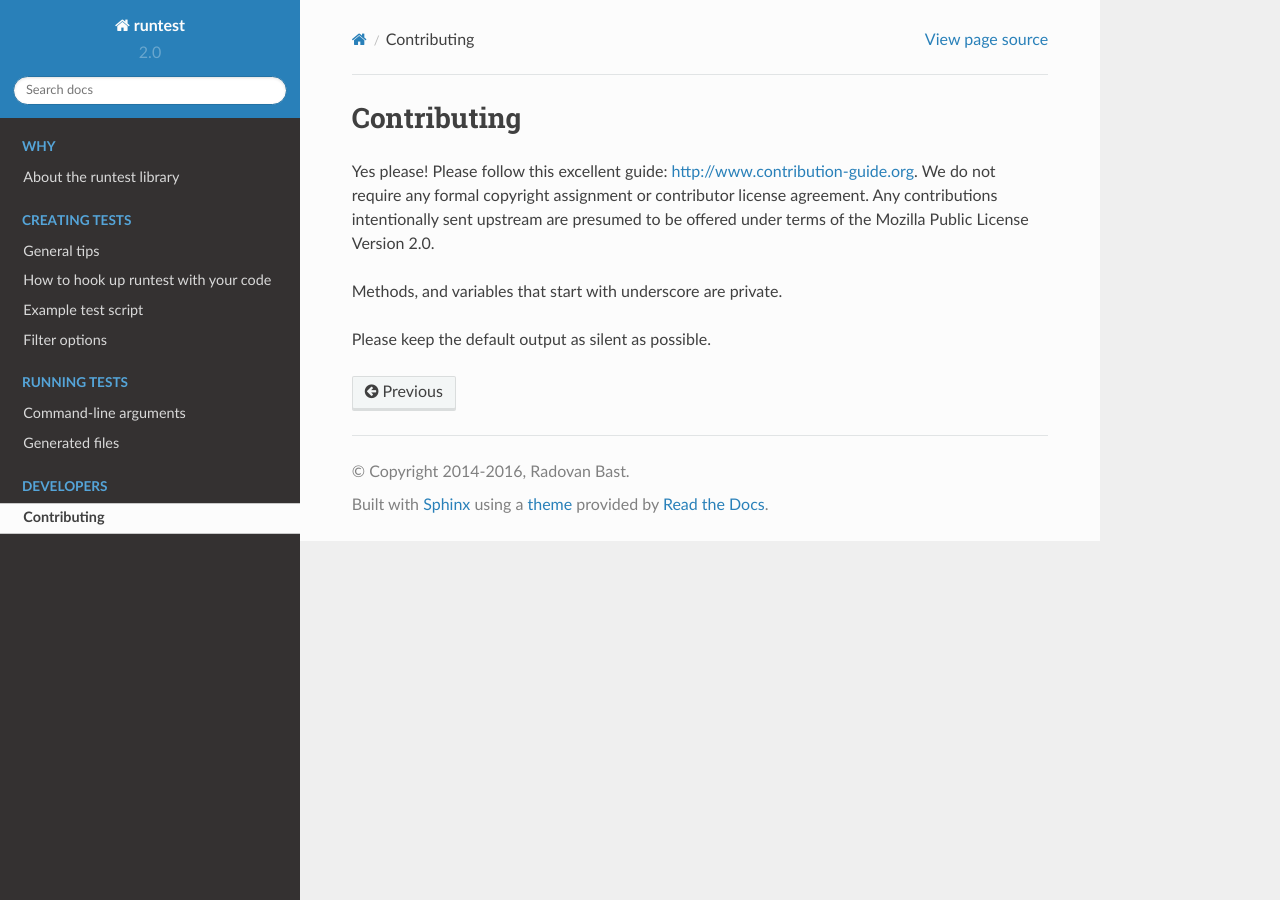
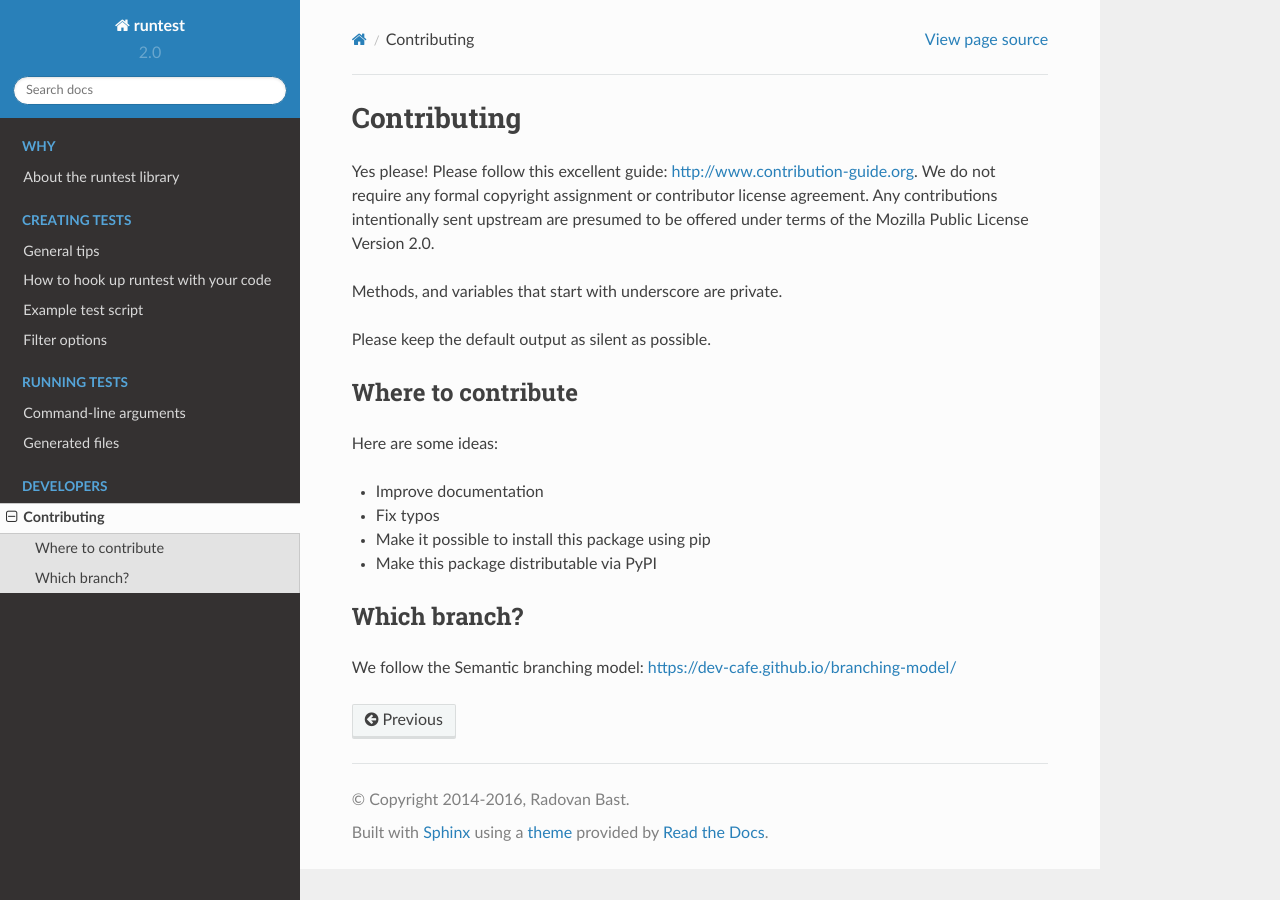
Before and after one commit to bast/runtest, a Sphinx documentation site: the page built from doc/developers/contributing.rst, in a window 1280 px wide. Built offline with Sphinx 7.4.7 and the Read the Docs theme 2.0.0, drawn with Linux system fonts in a browser that asks for light colours.

Commit message:
update contributing guide

```diff
--- a/doc/developers/contributing.rst
+++ b/doc/developers/contributing.rst
@@ -11,3 +11,20 @@ sent upstream are presumed to be offered under terms of the Mozilla Public Licen
 Methods, and variables that start with underscore are private.
 
 Please keep the default output as silent as possible.
+
+
+Where to contribute
+-------------------
+
+Here are some ideas:
+
+- Improve documentation
+- Fix typos
+- Make it possible to install this package using pip
+- Make this package distributable via PyPI
+
+
+Which branch?
+-------------
+
+We follow the Semantic branching model: https://dev-cafe.github.io/branching-model/
```
